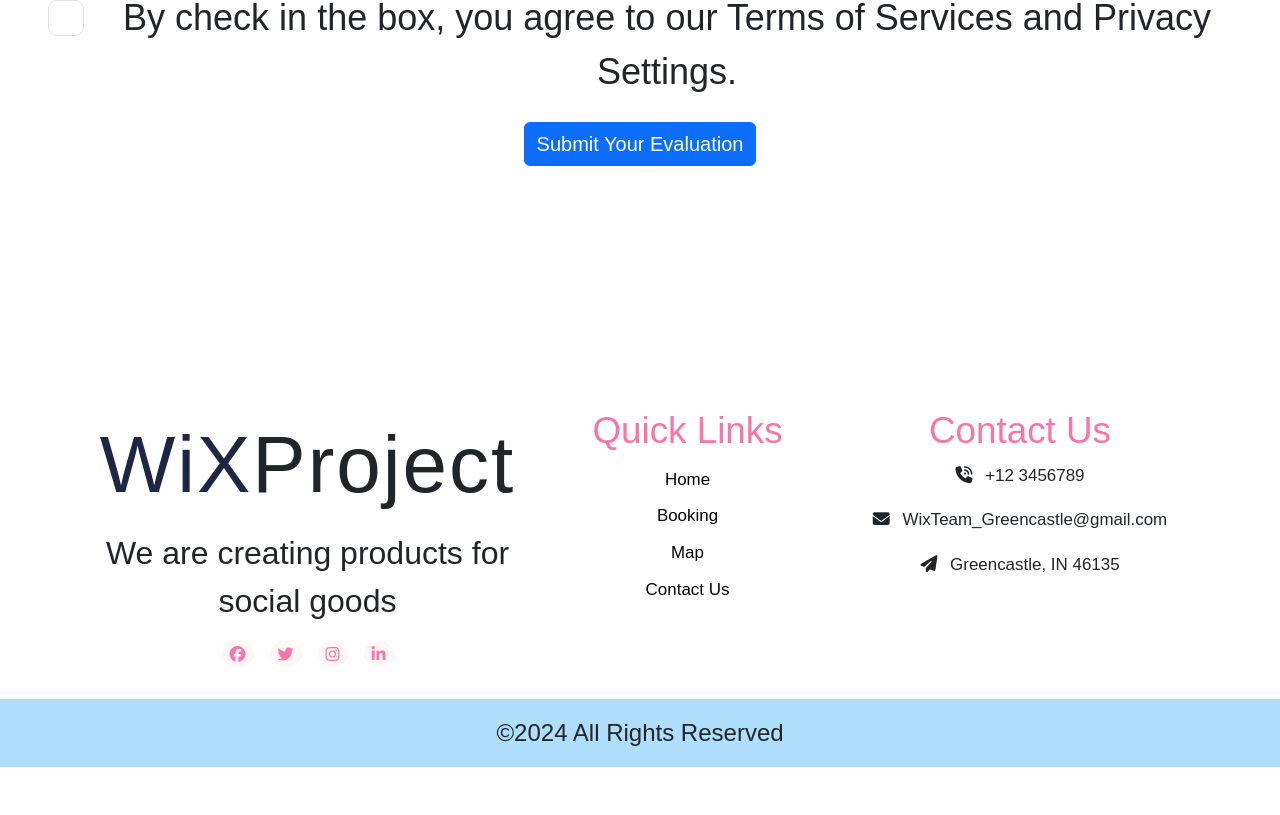
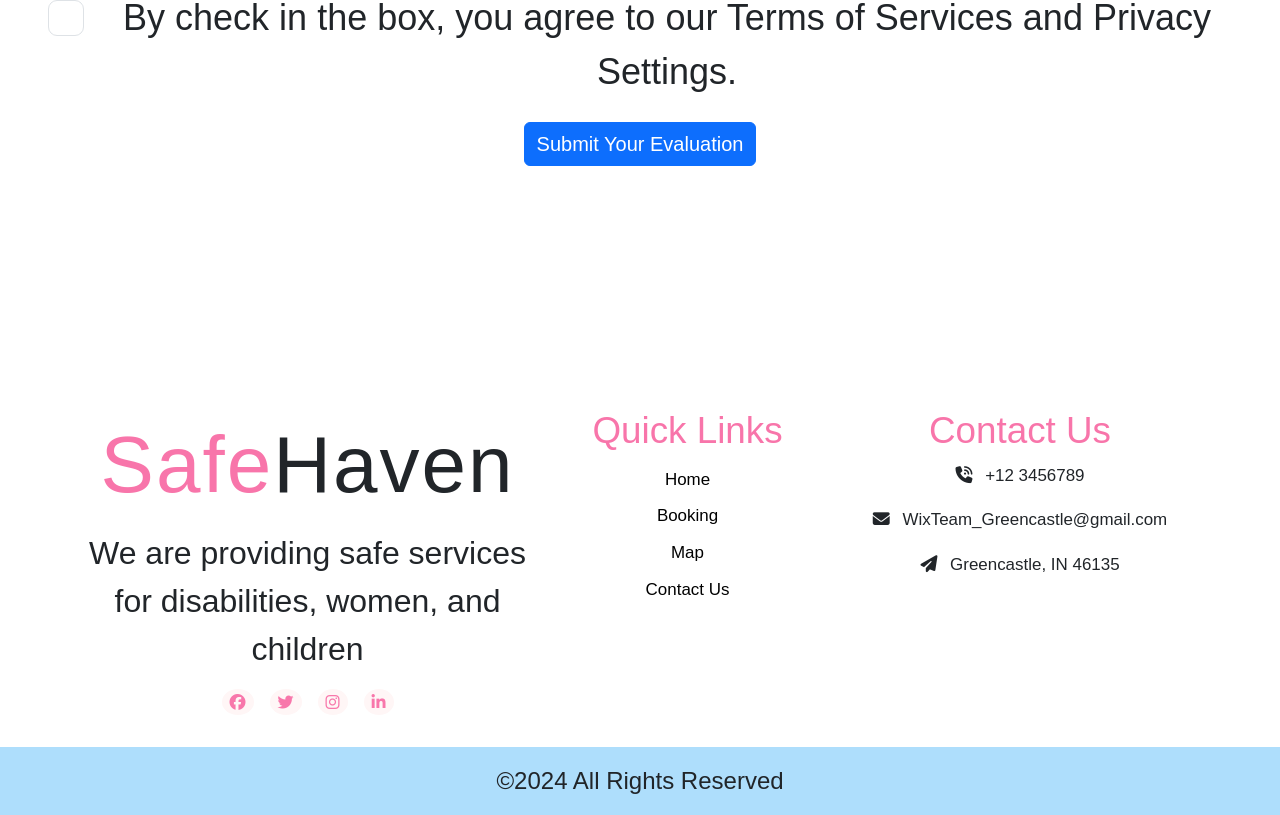
Before and after one commit to quynhtran158/hehe, a React (Create React App) app: page / in a window 1280 px wide. Shown: the part 1192-2007 px from the top of the page. Before the commit the page ends 1959 px from the top, so only its background shows below. Built offline with nearby package versions, Linux system fonts and the light colour scheme; a web font is replaced by a local one.

Commit message:
Update script

```diff
--- a/src/Components/Footer/Footer.css
+++ b/src/Components/Footer/Footer.css
@@ -14,7 +14,7 @@
   }
 
   .ft-1 span {
-    color: #1F2544;
+    color: #F875AA;
   }
 
   .ft-1 p {
--- a/src/Components/Footer/Footer.js
+++ b/src/Components/Footer/Footer.js
@@ -11,8 +11,8 @@ const Footer = () => {
             <div className="container">
                 <div className="row">
                     <div className="col-md-6 col-lg-5 col-12 ft-1">
-                        <h3><span>WiX</span>Project</h3>
-                        <p>We are creating products for social goods</p>
+                        <h3><span>Safe</span>Haven</h3>
+                        <p>We are providing safe services for disabilities, women, and children</p>
                         <div className="footer-icons">
                             <i class="fa-brands fa-facebook"></i>
                             <i class="fa-brands fa-twitter"></i>
--- a/src/Components/Map/Disability/Disability.js
+++ b/src/Components/Map/Disability/Disability.js
@@ -16,6 +16,7 @@ const Disability = () =>  {
                     <Form.Group as={Col} controlId="formGridEmail">
                     <Form.Label>Email</Form.Label>
                     <Form.Control type="email" placeholder="Enter email" />
+                    <Form.Control.Feedback>Looks good!</Form.Control.Feedback>
                     </Form.Group>
 
                     <Form.Group as={Col} controlId="formGridPassword">
```
